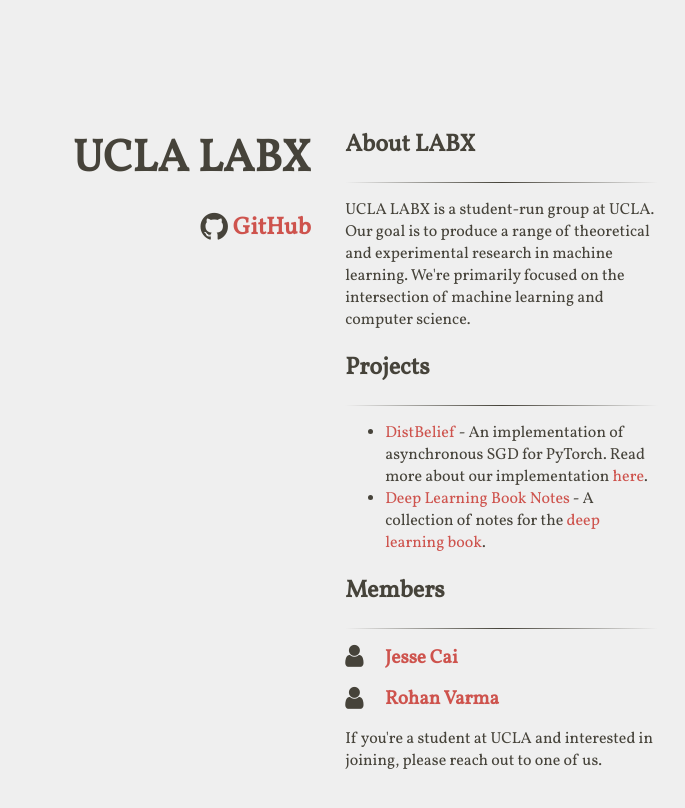
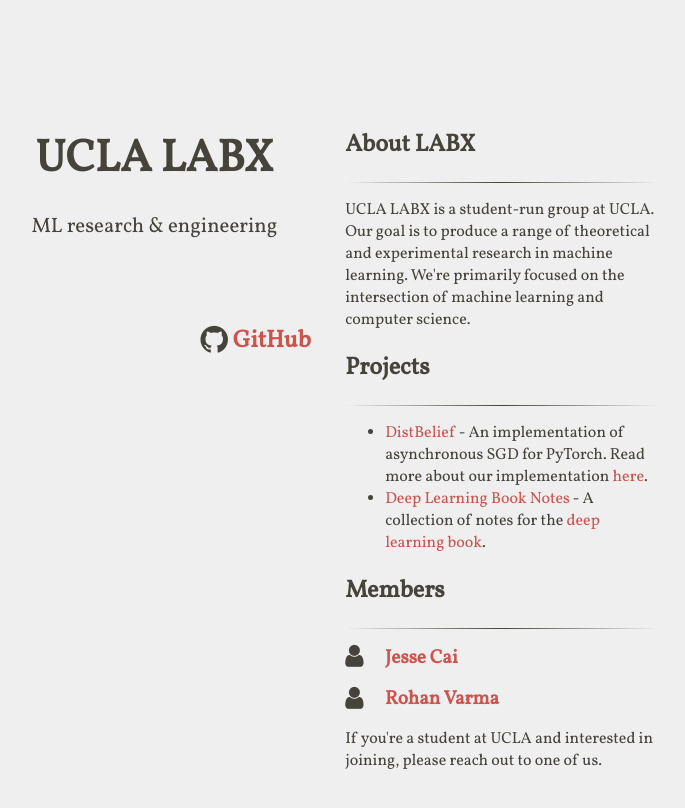
Before and after one commit to ucla-labx/ucla-labx.github.io, a Jekyll site: the page built from index.html, in a window 1280 px wide. Shown: the top 808 px of the page, without its empty margins (322-1007 px from the left). Built offline with Jekyll 4.4.1, drawn with Linux system fonts in a browser that asks for light colours; nearby versions of some CDN libraries.

```diff
--- a/assets/main.scss
+++ b/assets/main.scss
@@ -139,7 +139,7 @@
 	.author-container h1,
 	.logo-container,
 	.tagline-container p {
-		text-align: right;
+		text-align: center;
 	}
 
 	main {
--- a/index.html
+++ b/index.html
@@ -13,12 +13,15 @@
         <div class="author-container"><h1>{{ site.compass.author }}</h1></div>
         {% endif %}
 
+        {% if site.compass.tagline%}
         <div class="tagline-container">
+            <p>{{ site.compass.tagline }}</p> <br>
             <h2>
             <span class="fa fa-github fa-lg"></span>
             <a href="https://github.com/ucla-labx">GitHub</a>
             </h2>
         </div>
+        {% endif %}
     </header>
     <main>
       {% if site.compass.include_content %}
```
